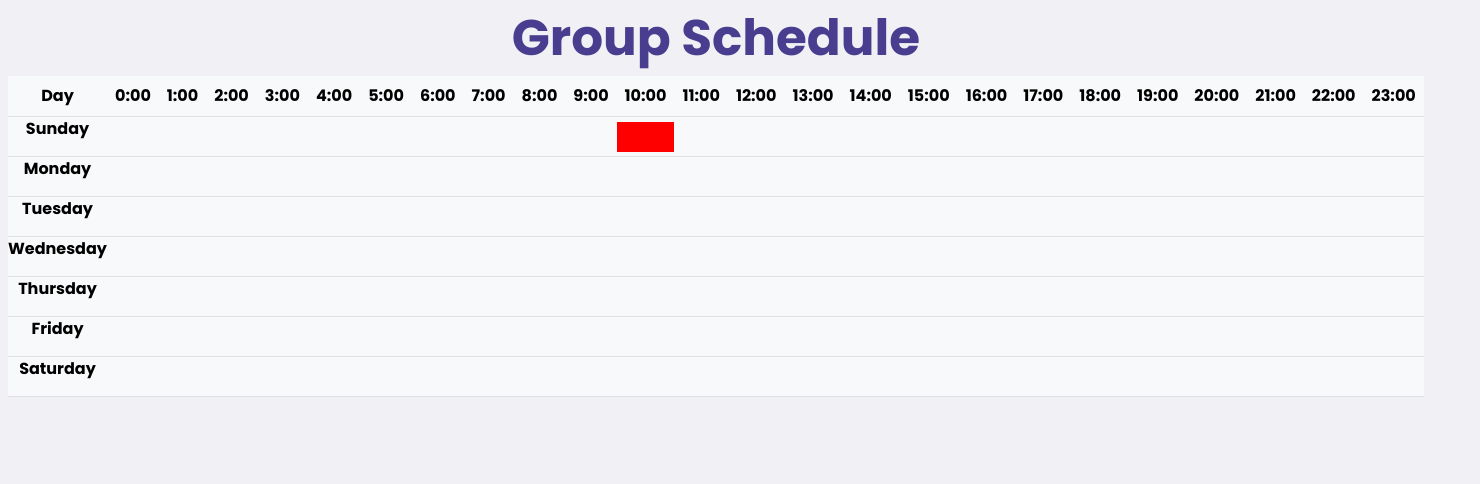
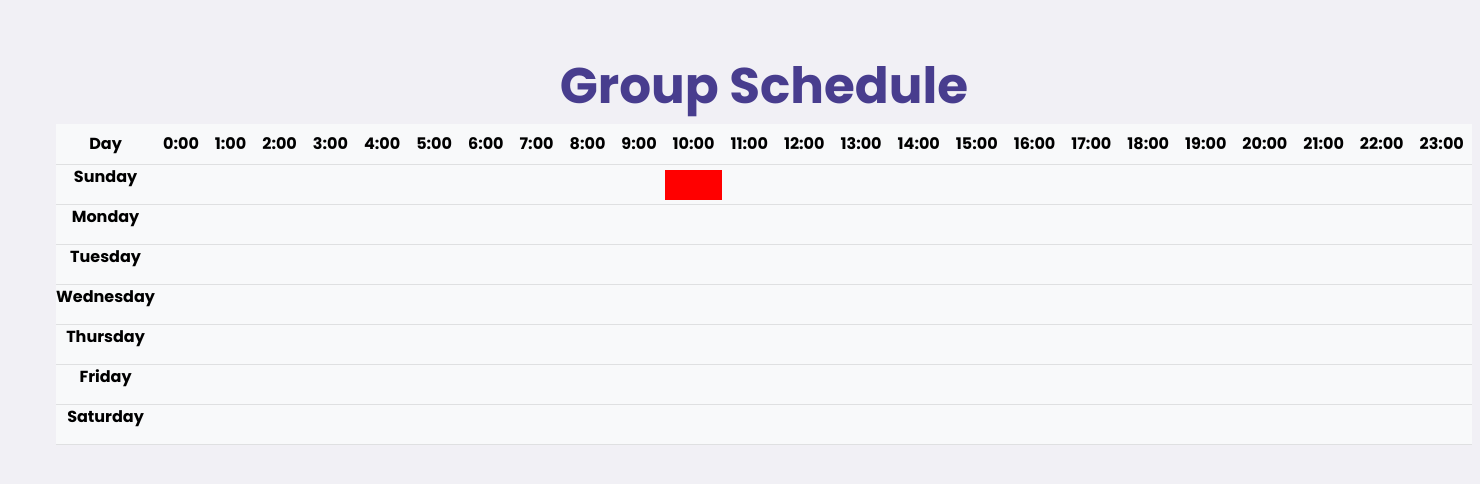
Before and after one commit to 6410615063/SyncMeet, a Django app: page /group/group/1/ in a window 1480 px wide. Shown: the part 88-572 px from the top of the page. Run offline with Django 4.2, Linux system fonts and the light colour scheme; tables that the repository leaves empty hold one stand-in row (values such as "Sample post"); lists and menus that the app fills with data are empty.

Commit message:
edit user and groups ui

```diff
--- a/groups/templates/groups/group_schedule.html
+++ b/groups/templates/groups/group_schedule.html
@@ -52,7 +52,7 @@
         </div>
     </nav>
 
-    <div class="page-content d-flex">
+    <div class="page-content d-flex" style="margin: 3rem;">
         <div class="schedule" style="text-align: center;">
             <h1>Group Schedule</h1>
             <table class="table table-light">
--- a/groups/templates/groups/group_schedule_by_day.html
+++ b/groups/templates/groups/group_schedule_by_day.html
@@ -52,7 +52,7 @@
         </div>
     </nav>
 
-    <div class="page-content d-flex">
+    <div class="page-content d-flex" style="margin: 3rem;">
         <div class="schedule" style="text-align: center;">
             <h1>Group Schedule: {{day_name}} </h1>
             <table class="table table-light">
--- a/user/templates/user/friendlist.html
+++ b/user/templates/user/friendlist.html
@@ -68,7 +68,7 @@
                     <p>{{ friend.friend_id.user_id.username }}
                         <input type="hidden" id="user_account_UID" name="user_account_UID" value="{{ userInfo.account_UID }}">
                         <input type="hidden" id="friend_account_UID" name="friend_account_UID" value="{{ friend.friend_id.account_UID }}">
-                        <button type="submit" class="btn btn-danger" style="margin-left: 1rem;">Delete Friend</button>
+                        <button type="submit" class="btn btn-danger" style="margin-left: 1rem;">Unfriend</button>
                     </p>
                 </form>
             </div>
```
